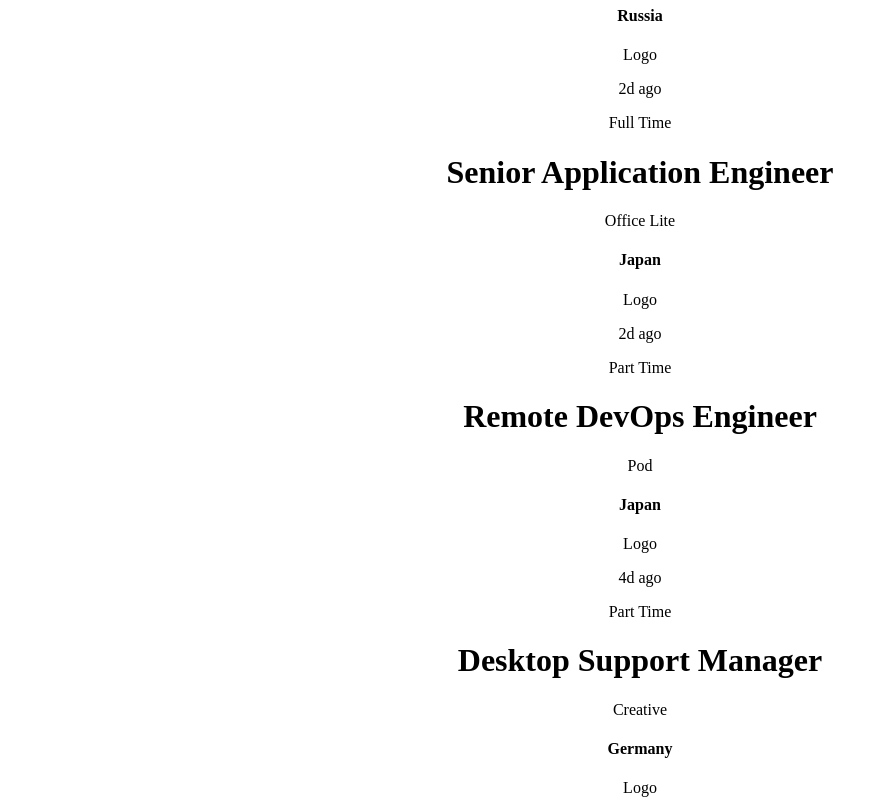
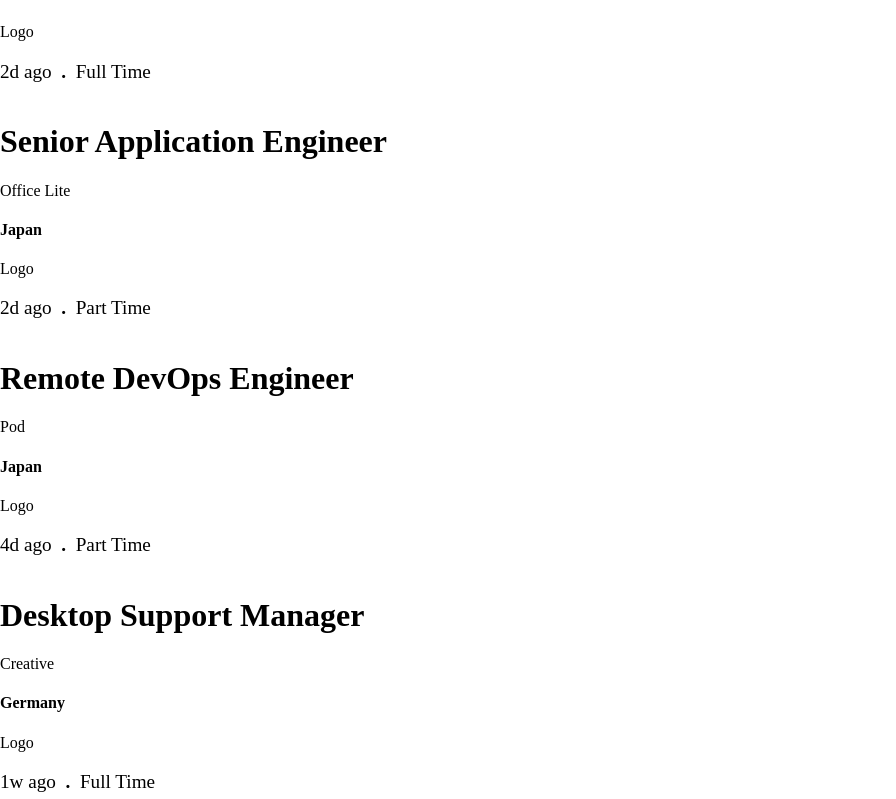
Before and after one commit to agnesnora/devjobs, a React (Vite) app: page / in a window 1280 px wide. Shown: the part 747-1546 px from the top of the page, without its empty margins (0-896 px from the left). Built offline with nearby package versions, Linux system fonts and the light colour scheme.

Commit message:
styling card

```diff
--- a/src/components/JobCard.tsx/JobCard.css
+++ b/src/components/JobCard.tsx/JobCard.css
@@ -1,6 +1,26 @@
+.jobcard--container {
+  text-align: left;
+}
+.jobcard--container .card--header {
+  display: flex;
+  align-items: end;
+}
+.jobcard--container .card--header p {
+  margin-right: 0.5em;
+  font-size: 1.2rem;
+}
+.jobcard--container .card--header p:nth-child(2) {
+  font-weight: bold;
+}
 .jobcard--container--dark {
   background-color: #19202d;
   color: #fff;
   padding: 2em;
   margin: 1em;
+}
+.jobcard--container--dark p {
+  color: #6e8098;
+}
+.jobcard--container--dark h1 {
+  color: #fff;
 }/*# sourceMappingURL=JobCard.css.map */
--- a/src/components/JobCard.tsx/JobCard.scss
+++ b/src/components/JobCard.tsx/JobCard.scss
@@ -1,6 +1,29 @@
+.jobcard--container {
+  text-align: left;
+  .card--header {
+    display: flex;
+    align-items: end;
+    p {
+      margin-right: 0.5em;
+      font-size: 1.2rem;
+      &:nth-child(2) {
+        font-weight: bold;
+      }
+    }
+  }
+  .card--main {
+  }
+}
+
 .jobcard--container--dark {
   background-color: #19202d;
   color: #fff;
   padding: 2em;
   margin: 1em;
+  p {
+    color: #6e8098;
+  }
+  h1 {
+    color: #fff;
+  }
 }
--- a/src/components/JobCard.tsx/JobCard.tsx
+++ b/src/components/JobCard.tsx/JobCard.tsx
@@ -15,13 +15,14 @@ export const JobCard: FC<JobCardProps> = ({ filteredJobs }) => {
       {filteredJobs.map((job) => (
         <div
           key={job.id}
-          className={`jobcard--container--${
+          className={`jobcard--container jobcard--container--${
             themeContext?.theme === "light" ? "light" : "dark"
           }`}
         >
           <div>Logo</div>
           <div className="card--header">
             <p>{job.postedAt}</p>
+            <p>.</p>
             <p>{job.contract}</p>
           </div>
           <div className="card--main">
```
Also changed, not shown: 1 other file (tests, documents, lock files or other folders).
